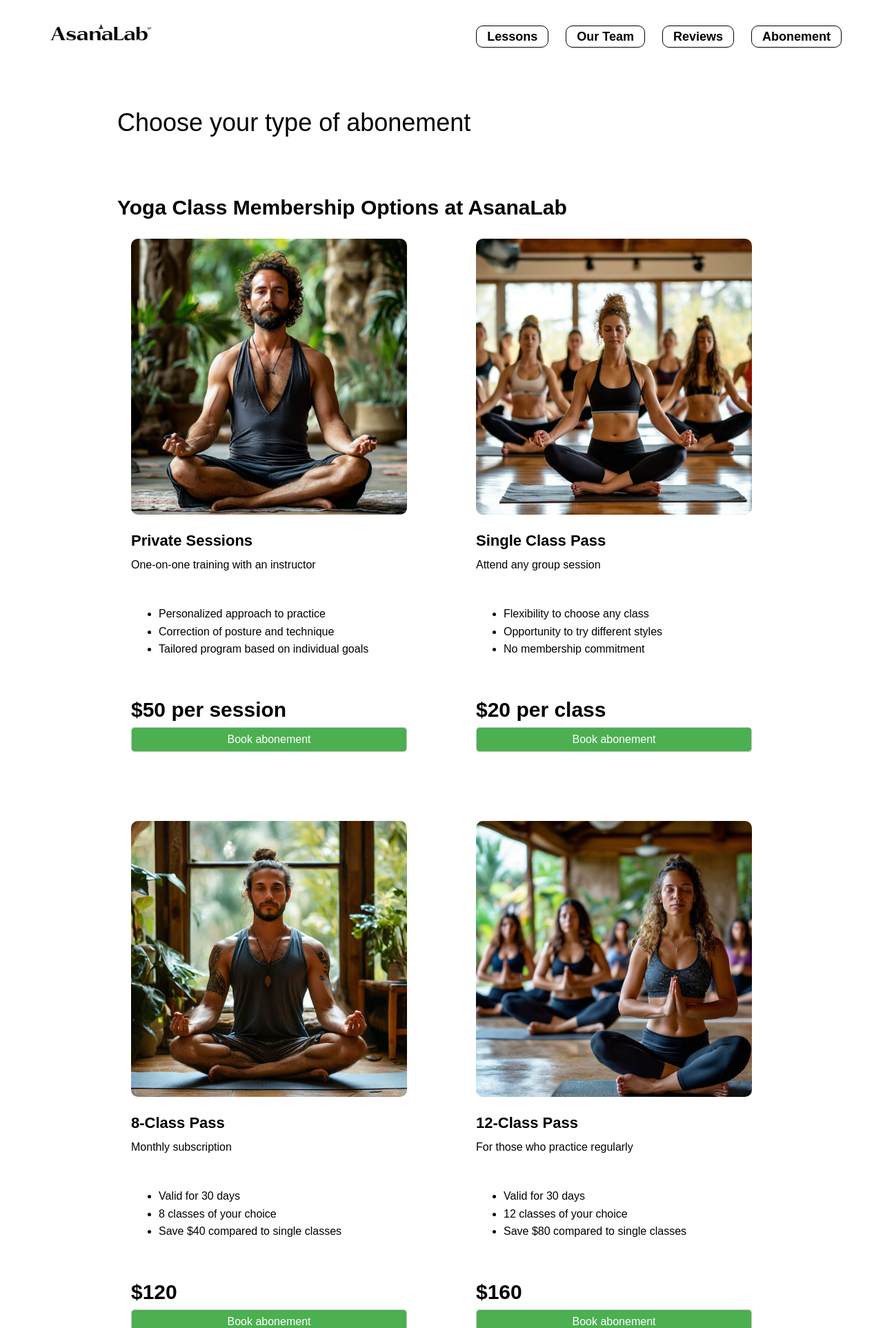
After one commit to AntoninaSemkina/WorkNest, a PHP site: page /abonements.html in a window 1280 px wide. The commit adds this page. Shown: the top 1925 px of the page at 69% size. Run offline with PHP 8.4, Linux system fonts and the light colour scheme.

Commit message:
abonement page

```diff
--- /dev/null
+++ b/abonements.html
@@ -0,0 +1,262 @@
+<!DOCTYPE html>
+<html lang="en">
+  <head>
+    <meta charset="UTF-8" />
+    <meta name="viewport" content="width=device-width, initial-scale=1.0" />
+    <meta
+      name="description"
+      content="Join AsanaLab and explore the world of yoga. Practice at your own pace with expert teachers in Hatha, Vinyasa, Kundalini, and more."
+    />
+    <meta
+      name="keywords"
+      content="yoga classes, AsanaLab, online yoga, Hatha Yoga, Vinyasa Yoga, Kundalini Yoga, meditation, mindfulness, yoga for beginners, wellness"
+    />
+    <meta name="author" content="AsanaLab" />
+    <meta name="robots" content="index, follow" />
+    <title>AsanaLab | Discover the World of Yoga</title>
+    <link rel="stylesheet" href="styles/abonement.css" />
+    <link rel="stylesheet" href="styles/main.css" />
+  </head>
+  <body>
+    <header class="header">
+      <div class="header_block1">
+        <a href="index.html"
+          ><img src="image/AsanaLogo.jpg" alt="AsanaLab Logo"
+        /></a>
+      </div>
+      <div class="header_block2">
+        <button class="burger-button" id="burger-button">
+          <svg
+            id="burger-open"
+            xmlns="http://www.w3.org/2000/svg"
+            viewBox="0 0 100 80"
+            fill="#000"
+          >
+            <rect width="100" height="10"></rect>
+            <rect y="30" width="100" height="10"></rect>
+            <rect y="60" width="100" height="10"></rect>
+          </svg>
+          <svg
+            id="burger-close"
+            xmlns="http://www.w3.org/2000/svg"
+            viewBox="0 0 26 26"
+            fill="none"
+            style="display: none"
+          >
+            <path
+              d="M16.0035 13L25.3506 3.65245C25.6077 3.39513 25.7496 3.05184 25.75 2.68578C25.75 2.31952 25.6081 1.97582 25.3506 1.71891L24.5315 0.900011C24.274 0.642084 23.9307 0.500824 23.5642 0.500824C23.1984 0.500824 22.8551 0.642084 22.5976 0.900011L13.2504 10.247L3.90285 0.900011C3.64573 0.642084 3.30224 0.500824 2.93598 0.500824C2.57012 0.500824 2.22663 0.642084 1.96951 0.900011L1.15 1.71891C0.616667 2.25225 0.616667 3.11973 1.15 3.65245L10.4974 13L1.15 22.3472C0.892683 22.6049 0.751016 22.9482 0.751016 23.3142C0.751016 23.6803 0.892683 24.0236 1.15 24.2811L1.96931 25.1C2.22642 25.3577 2.57012 25.4992 2.93577 25.4992C3.30203 25.4992 3.64553 25.3577 3.90264 25.1L13.2502 15.7529L22.5974 25.1C22.8549 25.3577 23.1982 25.4992 23.564 25.4992H23.5644C23.9305 25.4992 24.2738 25.3577 24.5313 25.1L25.3504 24.2811C25.6075 24.0238 25.7494 23.6803 25.7494 23.3142C25.7494 22.9482 25.6075 22.6049 25.3504 22.3474L16.0035 13Z"
+              fill="#000"
+            />
+          </svg>
+        </button>
+
+        <nav class="burger-nav">
+          <ul>
+            <li><a href="lessons.html">Lessons</a></li>
+            <li><a href="team.html">Our Team</a></li>
+            <li><a href="#contact">Contacts</a></li>
+            <li><a href="team.html#review">Reviews</a></li>
+            <li><a href="#abonement">Abonement</a></li>
+          </ul>
+        </nav>
+        <div class="desktop-nav-block">
+          <nav class="desktop-nav">
+            <a href="lessons.html">Lessons</a>
+            <a href="team.html">Our Team</a>
+            <a href="team.html#review">Reviews</a>
+            <a href="#abonement">Abonement</a>
+          </nav>
+        </div>
+      </div>
+    </header>
+
+    <main class="main">
+        <h1>Choose your type of abonement</h1>
+      <section class="section6">
+
+        <div class="section6_block1">
+          <h2>Yoga Class Membership Options at AsanaLab</h2>
+        </div>
+            <div class="section6_block2">
+              <div class="section6_block2_el1">
+                <img src="image/abonement1.jpeg" alt="abonement1">
+                  <h4>Private Sessions</h4>
+                  <p>One-on-one training with an instructor</p>
+                  <ul>
+                    <li>Personalized approach to practice</li>
+                    <li>Correction of posture and technique</li>
+                    <li>Tailored program based on individual goals</li>
+                  </ul>
+                  <h2><strong>$50 per session</strong></h2>
+                  <button type="submit" class="section4_button"><a href="#abonement">Book abonement</a></button>
+                </div>
+
+                <div class="section6_block2_el2">
+                  <img src="image/abonement2.jpeg" alt="abonement1">
+                  <h4>Single Class Pass</h4>
+                  <p>Attend any group session</p>
+                  <ul>
+                    <li>Flexibility to choose any class</li>
+                    <li>Opportunity to try different styles</li>
+                    <li>No membership commitment</li>
+                  </ul>
+                  <h2><strong>$20 per class</strong></h2>
+                  <button type="submit" class="section4_button"><a href="#abonement">Book abonement</a></button>
+                </div>
+
+                <div class="section6_block2_el3">
+                  <img src="image/abonement3.jpeg" alt="abonement1">
+                  <h4>8-Class Pass</h4>
+                  <p>Monthly subscription</p>
+                  <ul>
+                    <li>Valid for 30 days</li>
+                    <li>8 classes of your choice</li>
+                    <li>Save $40 compared to single classes</li>
+                  </ul>
+                  <h2><strong>$120</strong></h2>
+                  <button type="submit" class="section4_button"><a href="#abonement">Book abonement</a></button>
+                </div>
+
+                <div class="section6_block2_el4">
+                  <img src="image/abonement4.jpeg" alt="abonement1">
+                  <h4>12-Class Pass</h4>
+                  <p>For those who practice regularly</p>
+                  <ul>
+                    <li>Valid for 30 days</li>
+                    <li>12 classes of your choice</li>
+                    <li>Save $80 compared to single classes</li>
+                  </ul>
+                  <h2><strong>$160</strong></h2>
+                  <button type="submit" class="section4_button"><a href="#abonement">Book abonement</a></button>
+                </div>
+
+
+                <div class="section6_block2_el5">
+                  <img src="image/abonement5.jpeg" alt="abonement1">
+                  <h4>Online Private Class</h4>
+                  <p>Practice from home via Zoom</p>
+                  <ul>
+                    <li>Live virtual sessions</li>
+                    <li>Access to recordings</li>
+                    <li>Real-time interaction with instructors</li>
+                  </ul>
+                  <h2><strong>Starting from $30</strong></h2>
+                  <button type="submit" class="section4_button"><a href="#abonement">Book abonement</a></button>
+                </div>
+
+
+                <div class="section6_block2_el6">
+                  <img src="image/abonement6.jpeg" alt="abonement1">
+                  <h4>Online Group Class</h4>
+                  <p>Practice from home via Zoom</p>
+                  <ul>
+                    <li>Live virtual sessions</li>
+                    <li>Access to recordings</li>
+                    <li>Real-time interaction with instructors</li>
+                  </ul>
+                  <h2><strong>Starting from $15</strong></h2>
+                  <button type="submit" class="section4_button"><a href="#abonement">Book abonement</a></button>
+                </div>
+            </div>
+          </section>
+        </div>
+        <section id="abonement" class="section7" id="bookingClass">
+            <img src="image/TitlePhoto.jpg" alt="YogaClass" />
+            <div class="form-section">
+              <h2>Book your abonement</h2>
+
+              <form id="booking-form" action="thanks_form.php" method="post">
+                <div class="form-group">
+                  <label for="name">Your Name:</label>
+                  <input
+                    type="text"
+                    id="name"
+                    name="name"
+                    placeholder="Enter your name"
+                    required
+                  />
+                </div>
+                <div class="form-group">
+                  <label for="email">Email Address:</label>
+                  <input
+                    type="email"
+                    id="email"
+                    name="email"
+                    placeholder="Enter your email"
+                    required
+                  />
+                </div>
+                <div class="form-group">
+                    <label for="abonement">Select Class:</label>
+                    <select id="abonement" name="abonement" required>
+                      <option value="">--Choose a Class--</option>
+                      <option value="Private Session">Private Session</option>
+                      <option value="Single Class Pass">Single Class Pass</option>
+                      <option value="8-Class Pass">8-Class Pass</option>
+                      <option value="12-Class Pass">12-Class Pass</option>
+                      <option value="Online Private Class">Online Private Class</option>
+                      <option value="Online Group Class">Online Group Class</option>
+                    </select>
+                  </div>
+                <div class="form-group checkbox-group">
+                  <div class="checkbox-group_block1">
+                    <input
+                      type="checkbox"
+                      id="privacy-policy"
+                      name="privacy"
+                      value="on"
+                      required
+                    />
+                    <label for="privacy-policy">
+                      I agree to the
+                      <a href="privacy-policy.html" target="_blank"
+                        >Privacy Policy</a
+                      >
+                    </label>
+                  </div>
+                </div>
+
+                <button class="submit-button" id="submit-btn" type="submit">
+                  Book Now
+                </button>
+              </form>
+            </div>
+          </section>
+          <section class="confirm-section" id="confirm-section">
+            <h2>Booking Confirmation</h2>
+            <p id="confirm-message"></p>
+          </section>
+      </section>
+
+
+
+    </main>
+    <footer class="footer">
+      <div class="footer_main">
+        <div class="contact" id="contact">
+          <h3>Contact to us</h3>
+          <p>
+            Email: <a href="mailto:asanalab@gmail.com">asanalab@gmail.com</a>
+          </p>
+          <p>Phone: <a href="tel:+1234567890">+91 564 239 119</a></p>
+        </div>
+        <div class="menu">
+          <h3>Menu</h3>
+          <a href="lessons.html">Lessons</a>
+          <a href="team.html">Our Team</a>
+          <a href="team.html#review">Reviews</a>
+          <a href="#abonement">Abonement</a>
+        </div>
+        <div class="documents">
+          <a href="terms-conditions.html" target="_blank">Terms Conditions</a>
+          <a href="privacy-policy.html" target="_blank">Privacy Policy</a>
+        </div>
+      </div>
+
+      <p>&copy; AsanaLab, 2025</p>
+    </footer>
+
+    <script src="scripts/burger.js" defer></script>
+    <script src="scripts/abonements.js" defer></script>
+  </body>
+</html>
--- a/privacy-policy.html
+++ b/privacy-policy.html
@@ -56,7 +56,7 @@
             <li><a href="team.html">Our Team</a></li>
             <li><a href="#contact">Contacts</a></li>
             <li><a href="team.html#review">Reviews</a></li>
-            <li><a href="index.html#abonement">Abonement</a></li>
+            <li><a href="abonements.html">Abonement</a></li>
           </ul>
         </nav>
         <div class="desktop-nav-block">
@@ -65,7 +65,7 @@
             <a href="team.html">Our Team</a>
             <a href="#contact">Contacts</a>
             <a href="team.html#review">Reviews</a>
-            <a href="index.html#abonement">Abonement</a>
+            <a href="abonements.html">Abonement</a>
           </nav>
         </div>
       </div>
@@ -222,7 +222,7 @@
           <a href="lessons.html">Lessons</a>
           <a href="team.html">Our Team</a>
           <a href="team.html#review">Reviews</a>
-          <a href="index.html#abonement">Abonement</a>
+          <a href="abonements.html">Abonement</a>
         </div>
         <div class="documents">
           <a href="terms-conditions.html" target="_blank">Terms Conditions</a>
--- /dev/null
+++ b/styles/abonement.css
@@ -0,0 +1,162 @@
+.section7 {
+  margin: 20px auto;
+  max-width: 600px;
+  padding: 20px;
+  background: white;
+  border-radius: 10px;
+  box-shadow: 0px 4px 6px rgba(0, 0, 0, 0.1);
+}
+.section7 img {
+  width: 100%;
+  height: 300px;
+  object-fit: cover;
+  border-radius: 10px;
+  display: block;
+}
+
+.form-group {
+  margin-bottom: 1rem;
+}
+
+label {
+  display: block;
+  margin-bottom: 0.5rem;
+  font-weight: bold;
+}
+
+input,
+select,
+button {
+  width: 100%;
+  padding: 0.5rem;
+  font-size: 1rem;
+  margin-top: 0.25rem;
+  border: 1px solid #ccc;
+  border-radius: 5px;
+  box-sizing: border-box;
+}
+
+button {
+  background-color: #4caf50;
+  color: white;
+  cursor: pointer;
+  transition: background-color 0.3s ease;
+}
+
+button:hover {
+  background-color: #45a049;
+}
+
+#confirmation-section {
+  display: none;
+}
+
+ul {
+  padding: 40px;
+}
+.checkbox-group {
+  display: flex;
+  flex-direction: column;
+  align-items: center;
+  gap: 10px;
+  margin-top: 10px;
+}
+.checkbox-group_block1 {
+  display: flex;
+  flex-direction: row;
+  width: 100%;
+  gap: 20px;
+  align-items: start;
+  text-align: left;
+}
+
+.checkbox-group input {
+  width: 18px;
+  height: 18px;
+}
+
+.checkbox-group a {
+  color: #007bff;
+  text-decoration: none;
+  font-weight: bold;
+}
+
+.checkbox-group a:hover {
+  text-decoration: underline;
+}
+
+.submit-button {
+  background-color: #ccc;
+  cursor: not-allowed;
+  transition: 0.3s;
+}
+
+.submit-button.active {
+  background-color: #28a745;
+  cursor: pointer;
+}
+.section6 {
+  margin: 20px;
+}
+.section6_block2 {
+  display: grid;
+  grid-template-columns: repeat(2, 1fr);
+  gap: 100px;
+  margin: 20px;
+  justify-content: space-between;
+}
+.section6_block2_el1 img,
+.section6_block2_el2 img,
+.section6_block2_el3 img,
+.section6_block2_el4 img,
+.section6_block2_el5 img,
+.section6_block2_el6 img {
+  width: 100%;
+  height: 400px;
+  object-fit: cover;
+  border-radius: 10px;
+  display: block;
+}
+.section6_block2_el1 h4,
+.section6_block2_el2 h4,
+.section6_block2_el3 h4,
+.section6_block2_el4 h4,
+.section6_block2_el5 h4,
+.section6_block2_el6 h4 {
+  margin-top: 20px;
+  margin-bottom: 10px;
+  font-size: 22px;
+}
+.section6_block2_el1 button,
+.section6_block2_el2 button,
+.section6_block2_el3 button,
+.section6_block2_el4 button,
+.section6_block2_el5 button,
+.section6_block2_el6 button {
+  width: 100%;
+  margin: auto;
+}
+.section6_block2_el1 button a,
+.section6_block2_el2 button a,
+.section6_block2_el3 button a,
+.section6_block2_el4 button a,
+.section6_block2_el5 button a,
+.section6_block2_el6 button a {
+  text-decoration: none;
+  color: #fff;
+}
+.section6_block2_el1 p,
+.section6_block2_el2 p,
+.section6_block2_el3 p,
+.section6_block2_el4 p,
+.section6_block2_el5 p,
+.section6_block2_el6 p,
+.section6_block2_el1 ul,
+.section6_block2_el2 ul,
+.section6_block2_el3 ul,
+.section6_block2_el4 ul,
+.section6_block2_el5 ul,
+.section6_block2_el6 ul {
+  font-size: 16px;
+  margin-bottom: 10px;
+}
--- a/team.html
+++ b/team.html
@@ -58,7 +58,7 @@
             <li><a href="team.html">Our Team</a></li>
             <li><a href="#contact">Contacts</a></li>
             <li><a href="#review">Reviews</a></li>
-            <li><a href="index.html#abonement">Abonement</a></li>
+            <li><a href="abonements.html">Abonement</a></li>
           </ul>
         </nav>
         <div class="desktop-nav-block">
@@ -67,7 +67,7 @@
             <a href="team.html">Our Team</a>
             <a href="#contact">Contacts</a>
             <a href="#review">Reviews</a>
-            <a href="index.html#abonement">Abonement</a>
+            <a href="abonements.html">Abonement</a>
           </nav>
         </div>
       </div>
@@ -280,7 +280,7 @@
           <a href="lessons.html">Lessons</a>
           <a href="team.html">Our Team</a>
           <a href="#review">Reviews</a>
-          <a href="index.html#abonement">Abonement</a>
+          <a href="abonements.html">Abonement</a>
         </div>
         <div class="documents">
           <a href="terms-conditions.html" target="_blank">Terms Conditions</a>
--- a/terms-conditions.html
+++ b/terms-conditions.html
@@ -56,7 +56,7 @@
             <li><a href="team.html">Our Team</a></li>
             <li><a href="#contact">Contacts</a></li>
             <li><a href="team.html#review">Reviews</a></li>
-            <li><a href="index.html#abonement">Abonement</a></li>
+            <li><a href="abonements.html">Abonement</a></li>
           </ul>
         </nav>
         <div class="desktop-nav-block">
@@ -65,7 +65,7 @@
             <a href="team.html">Our Team</a>
             <a href="#contact">Contacts</a>
             <a href="team.html#review">Reviews</a>
-            <a href="index.html#abonement">Abonement</a>
+            <a href="abonements.html">Abonement</a>
           </nav>
         </div>
       </div>
@@ -168,7 +168,7 @@
           <a href="lessons.html">Lessons</a>
           <a href="team.html">Our Team</a>
           <a href="team.html#review">Reviews</a>
-          <a href="index.html#abonement">Abonement</a>
+          <a href="abonements.html">Abonement</a>
         </div>
         <div class="documents">
           <a href="terms-conditions.html" target="_blank">Terms Conditions</a>
```
Also changed, not shown: index.html (+32 -48 lines), lessons.html (+10 -4 lines), scripts/index.js (deleted, +0 -17 lines), scripts/lessons.js (+0 -27 lines), styles/style.css (+48 -34 lines), image/yogaTeacher1.jpeg, image/yogaTeacher2.jpeg, image/yogaTeacher3.jpeg, image/yogaTeacher4.jpeg, image/yogaTeacher5.jpeg, image/yogaTeacher6.jpeg, 1 other file.
